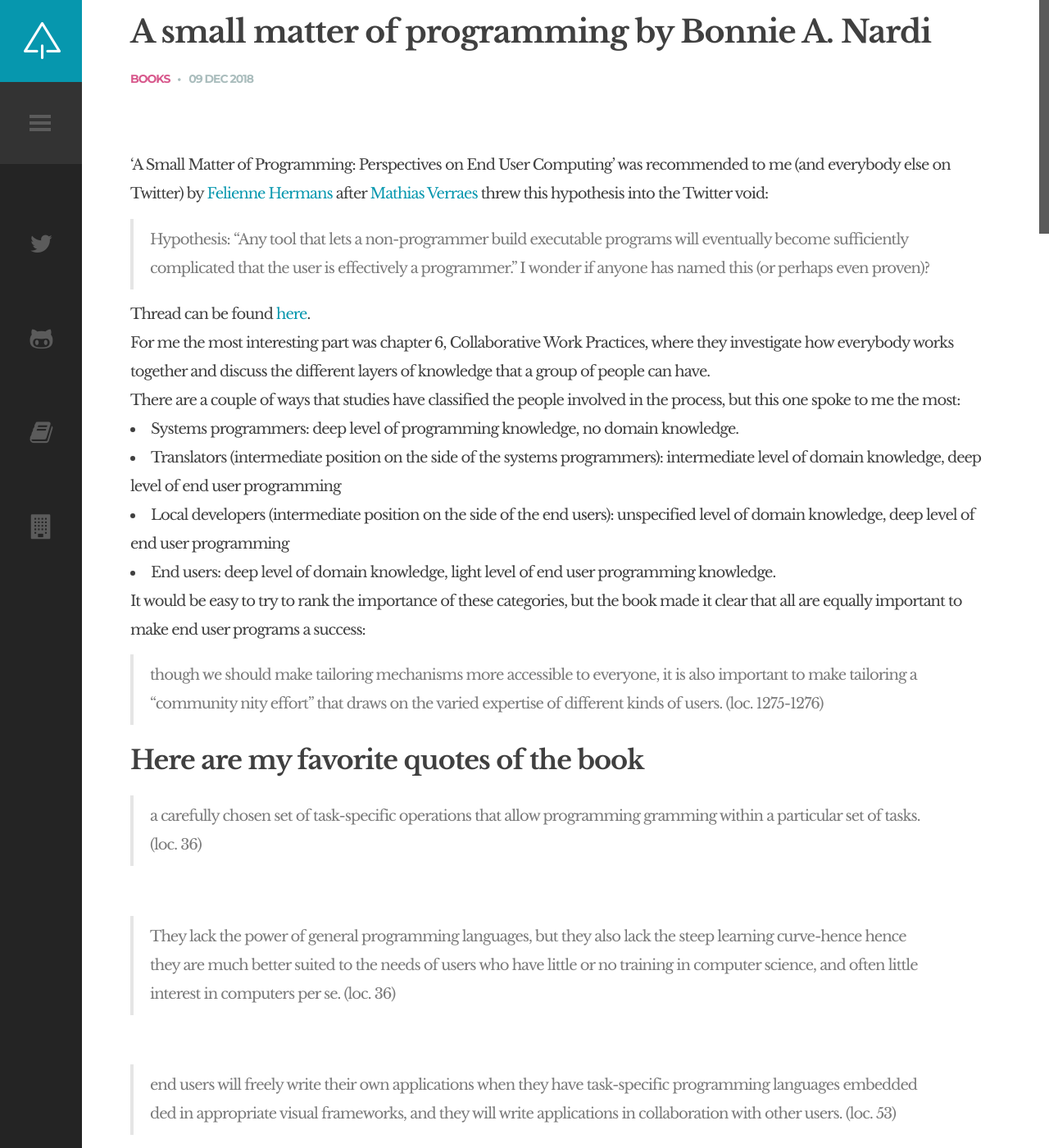
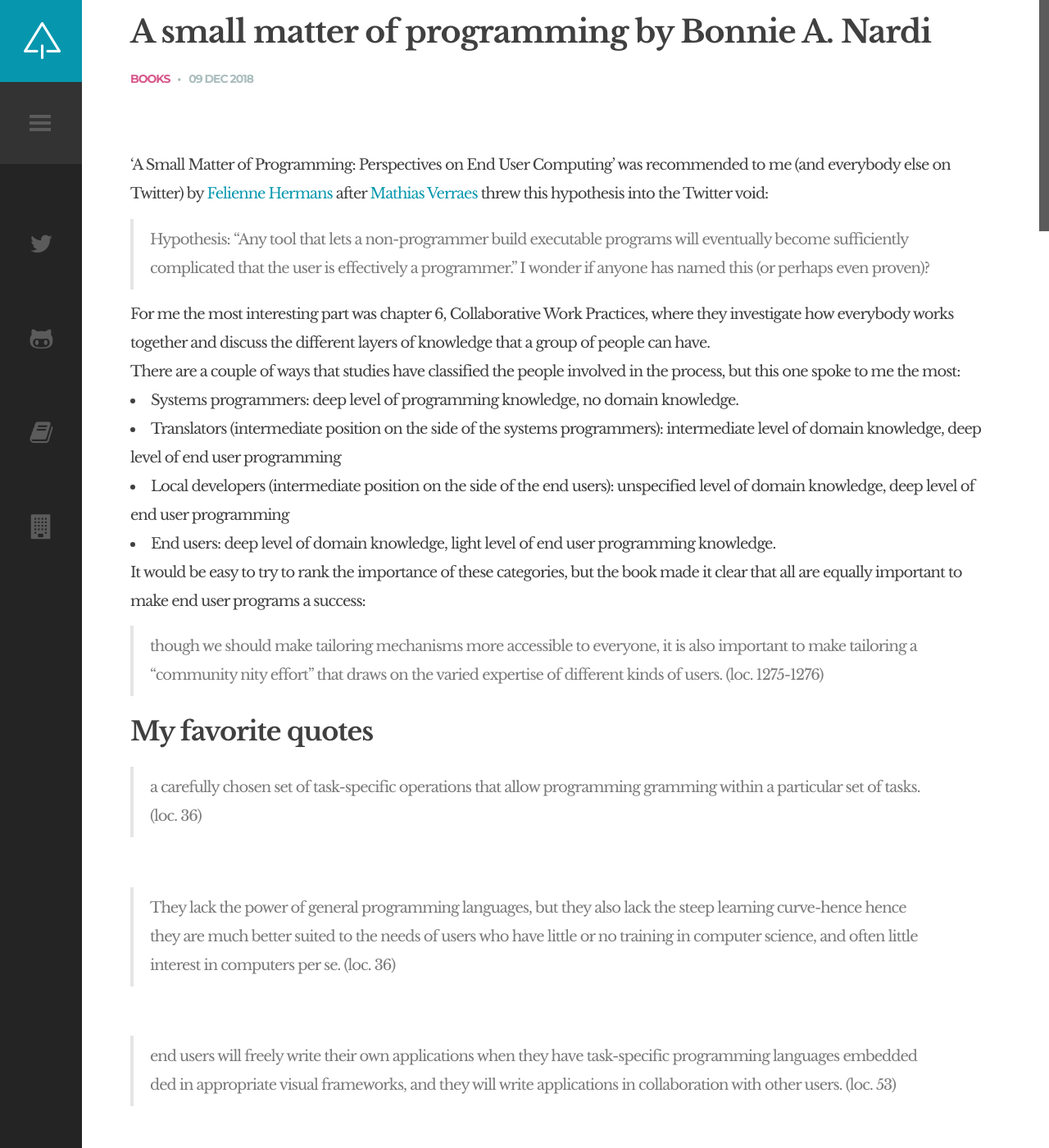
Before and after one commit to selketjah/selketjah.github.io, a Jekyll site: the page built from _posts/2018-12-09-a-small-matter.md, in a window 1280 px wide and 1400 px high. Shown: the whole window at 82% size. Built offline with Jekyll 4.4.1, drawn with Linux system fonts in a browser that asks for light colours; comment, search, counter and statistics services are not loaded.

Commit message:
update structure of blogpost

```diff
--- a/_posts/2018-12-09-a-small-matter.md
+++ b/_posts/2018-12-09-a-small-matter.md
@@ -10,8 +10,6 @@ tags:
 'A Small Matter of Programming: Perspectives on End User Computing' was recommended to me (and everybody else on Twitter) by [Felienne Hermans](https://twitter.com/Felienne) after [Mathias Verraes](https://twitter.com/mathiasverraes) threw this hypothesis into the Twitter void:
 
 > Hypothesis: "Any tool that lets a non-programmer build executable programs will eventually become sufficiently complicated that the user is effectively a programmer." I wonder if anyone has named this (or perhaps even proven)?
-
-Thread can be found [here](https://twitter.com/mathiasverraes/status/1037261350995718145).
 
 <!--more-->
 
@@ -26,7 +24,7 @@ There are a couple of ways that studies have classified the people involved in t
 It would be easy to try to rank the importance of these categories, but the book made it clear that all are equally important to make end user programs a success:
 > though we should make tailoring mechanisms more accessible to everyone, it is also important to make tailoring a "community nity effort" that draws on the varied expertise of different kinds of users. (loc. 1275-1276)
 
-### Here are my favorite quotes of the book
+### My favorite quotes
 
 > a carefully chosen set of task-specific operations that allow programming gramming within a particular set of tasks. (loc. 36)
 
```
Also changed, not shown: other parts of _posts/2018-12-09-a-small-matter.md (+4 -0 lines).
